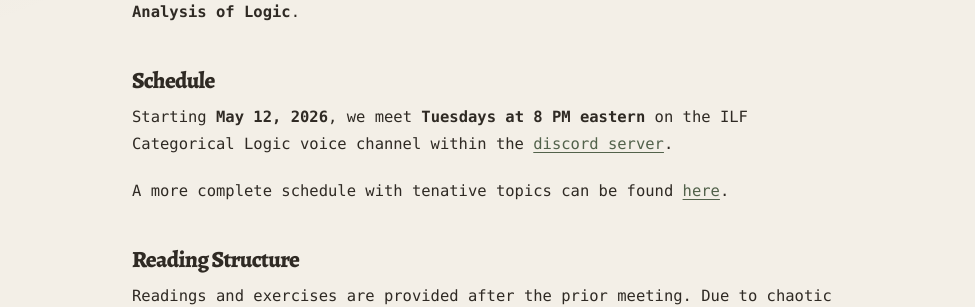
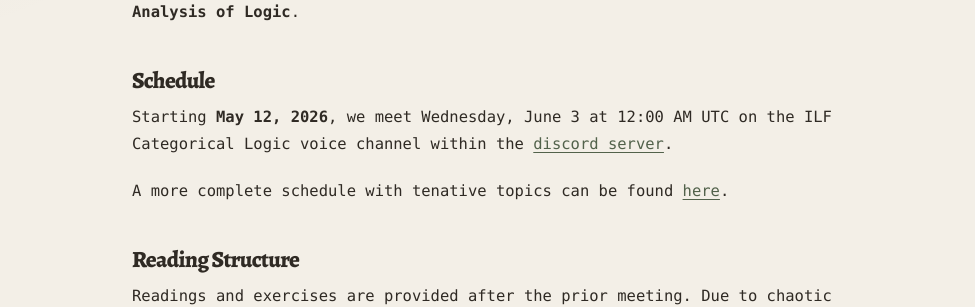
Before and after one commit to international-logic-friends/international-logic-friends.github.io, a Jekyll site: the page built from reading-group.md, in a window 1280 px wide. Shown: the part 424-731 px from the top of the page, without its empty margins (152-1127 px from the left). Built offline with Jekyll 4.4.1, drawn with Linux system fonts in a browser that asks for light colours; some web fonts are replaced; part of the change alters nothing that is shown.

Commit message:
added local time

```diff
--- a/_layouts/default.html
+++ b/_layouts/default.html
@@ -14,5 +14,6 @@
       {{ content }}
     </main>
     <script src="{{ '/assets/js/external-links.js' | relative_url }}" defer></script>
+    <script src="{{ '/assets/js/local-time.js' | relative_url }}" defer></script><script src="{{ '/assets/js/local-time.js' | relative_url }}" defer></script>
   </body>
 </html>
--- /dev/null
+++ b/assets/js/local-time.js
@@ -0,0 +1,22 @@
+document.addEventListener("DOMContentLoaded", () => {
+  const times = document.querySelectorAll("time.local-time");
+
+  times.forEach((time) => {
+    const rawDate = time.getAttribute("datetime");
+
+    if (!rawDate) return;
+
+    const date = new Date(rawDate);
+
+    const formatted = new Intl.DateTimeFormat(undefined, {
+      weekday: "long",
+      month: "long",
+      day: "numeric",
+      hour: "numeric",
+      minute: "2-digit",
+      timeZoneName: "short"
+    }).format(date);
+
+    time.textContent = formatted;
+  });
+});
--- a/reading-group.md
+++ b/reading-group.md
@@ -12,7 +12,9 @@ Currently, our only reading group is **ILF Categorical Logic**.
 A reading group that meets weekly to discuss topics related to the application of category theory to logic. As of Summer 2026, we are focused on [topos theory](https://ncatlab.org/nlab/show/topos) and reading Robert Goldblatt's **Topoi: the Categorial Analysis of Logic**.
 
 ### Schedule
-Starting **May 12, 2026**, we meet **Tuesdays at 8 PM eastern** on the ILF Categorical Logic voice channel within the [discord server](https://discord.com/invite/GqyMYurz3).
+Starting **May 12, 2026**, we meet <time class="local-time" datetime="2026-06-02T20:00:00-04:00">
+  at 8:00 PM Eastern
+</time> on the ILF Categorical Logic voice channel within the [discord server](https://discord.com/invite/GqyMYurz3).
 
 A more complete schedule with tenative topics can be found [here](https://docs.google.com/spreadsheets/d/12U5UZWh7pqOU_zV92sXX0LmpECJVU5VBQJzbxJPtSTA/edit?gid=0#gid=0).
 
```
